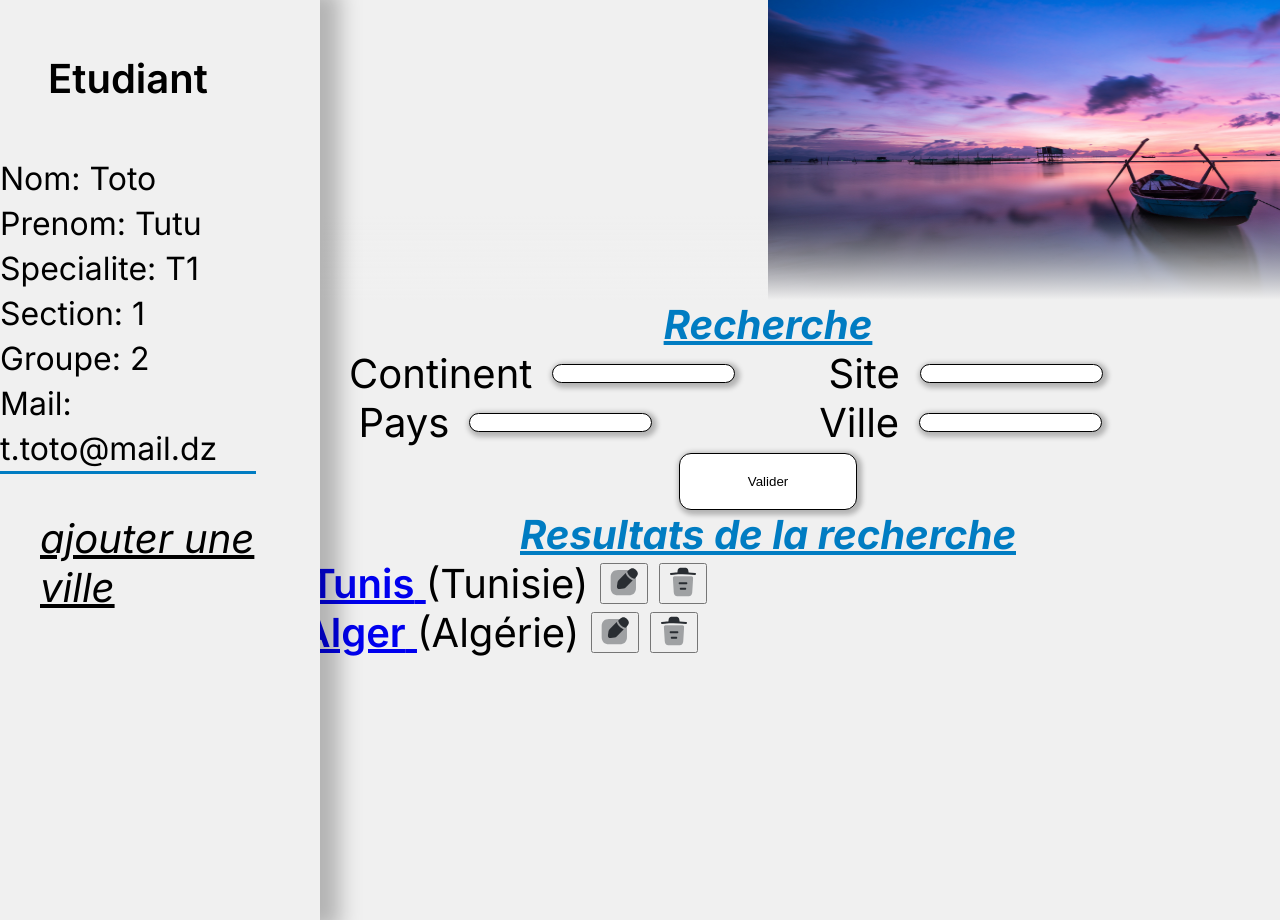
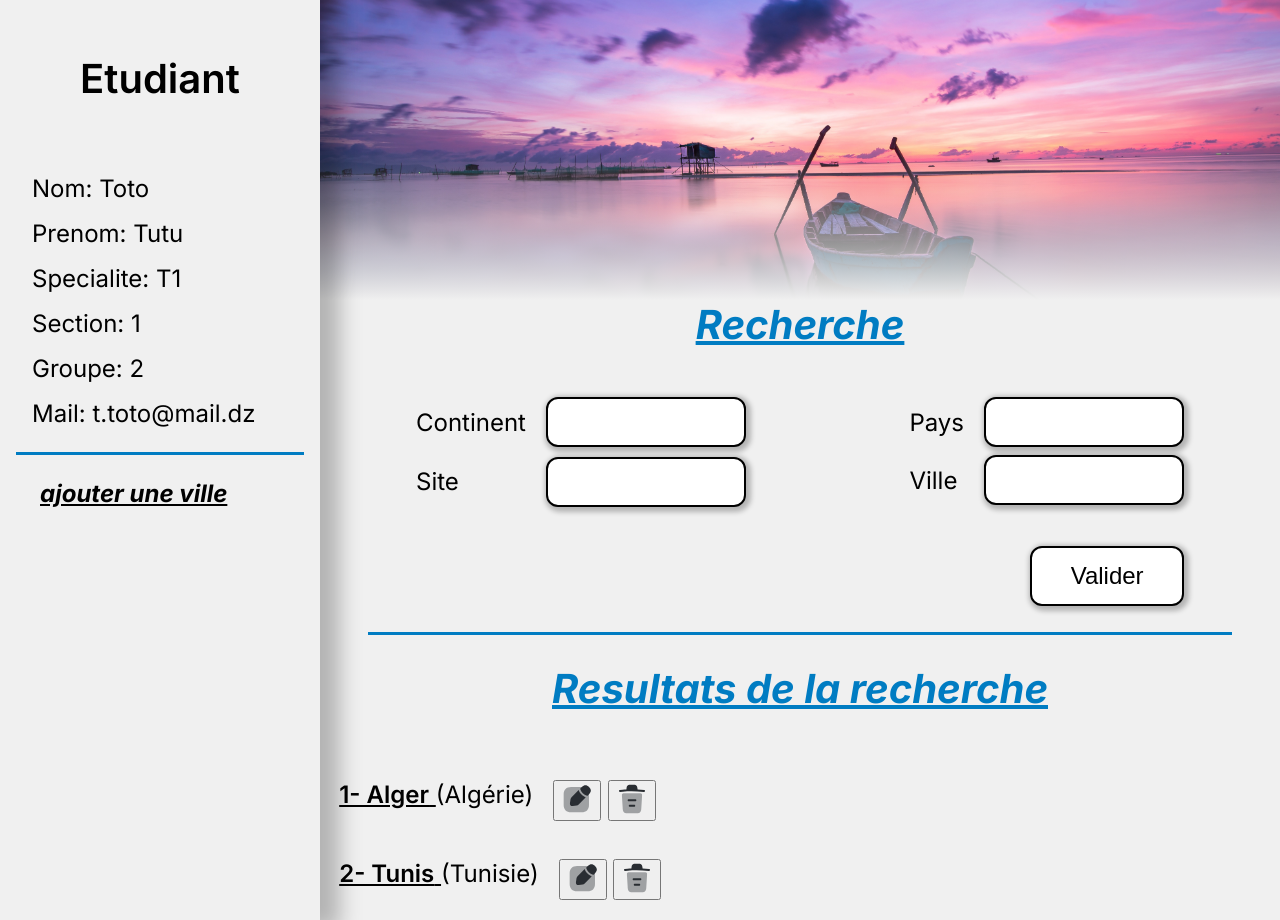
Before and after one commit to RMehdid/TravelMe, a PHP site: page / in a window 1280 px wide. Run offline with PHP 8.4, Linux system fonts and the light colour scheme.

Commit message:
fixed ui layout and finished working on user interface

```diff
--- a/global.css
+++ b/global.css
@@ -9,8 +9,9 @@ body {
     --font-inherit: inherit;
 
     /* font sizes */
-    --font-size-13xl: 32px;
-    --font-size-21xl: 40px;
+    --font-size-24l: 24px;
+    --font-size-32l: 32px;
+    --font-size-40l: 40px;
 
     /* Colors */
     --color-whitesmoke: #f0f0f0;
--- a/index.html
+++ b/index.html
@@ -14,36 +14,40 @@
   <body>
     <div class="webpage">
       <div class="main-content">
-        <div class="image-header">
-          <img class="image" alt="" src="./assets/sunrise-1014712.jpg" />
-
-          <div class="linear-effect"></div>
-        </div>
-
+        <div class="main-title"></div>
         <a class="search-div-title" href="http://www.google.com" target="_blank"
           >Recherche</a
         >
 
         <div class="search-fields">
+          <div class="upper-cells">
             <div class="search-cell">
               <div class="cell-title">Continent</div>
               <input type="text" class="text-field" />
             </div>
+
+
             <div class="search-cell">
               <div class="cell-title">Site</div>
               <input type="text" class="text-field" />
             </div>
+         </div>
+         <div class="lower-cells">
             <div class="search-cell">
               <div class="cell-title">Pays</div>
               <input type="text" class="text-field" />
             </div>
+
             <div class="search-cell">
               <div class="cell-title">Ville</div>
               <input type="text" class="text-field" />
             </div>
           </div>
+        </div>
 
         <button class="validate-button">Valider</button>
+
+        <div class="main-line-div"></div>
 
         <a
           class="search-result-div-title"
@@ -55,22 +59,42 @@
           <div class="search-result">
             <span class="search-element">
               <a href="http://www.google.com" target="_blank">
+                <span style="font-weight: 700">1- Alger</span>
+              </a>
+              <span> (Algérie)</span>
+            </span>
+            <div class="result-icons">
+              <button>
+                <img class="edit-icon" alt="edit" src="./assets/svg/edit.svg" />
+              </button>
+              <button>
+                <img
+                  class="trash-icon"
+                  alt="delete"
+                  src="./assets/svg/trash.svg"
+                />
+              </button>
+            </div>
+          </div>
+          <div class="search-result">
+            <span class="search-element">
+              <a href="http://www.google.com" target="_blank">
                 <span style="font-weight: 700">2- Tunis</span>
               </a>
               <span> (Tunisie)</span>
             </span>
-            <Button><img class="edit-icon" alt="edit" src="./assets/svg/edit.svg" /></Button>
-            <Button><img class="trash-icon" alt="delete" src="./assets/svg/trash.svg" /></Button>
+            <div class="result-icons">
+              <button>
+                <img class="edit-icon" alt="edit" src="./assets/svg/edit.svg" />
+              </button>
+              <button>
+                <img
+                  class="trash-icon"
+                  alt="delete"
+                  src="./assets/svg/trash.svg"
+                />
+              </button>
             </div>
-          <div class="search-result">
-            <span class="search-element">
-              <a href="http://www.google.com" target="_blank">
-                <span style="font-weight: 700">1- Alger</span>
-              </a>
-              <span> (Algérie)</span>
-            </span>
-            <Button><img class="edit-icon" alt="edit" src="./assets/svg/edit.svg" /></Button>
-            <Button><img class="trash-icon" alt="delete" src="./assets/svg/trash.svg" /></Button>
           </div>
         </div>
       </div>
@@ -85,7 +109,7 @@
           <p class="user-info">Groupe: 2</p>
           <p class="user-info">Mail: t.toto@mail.dz</p>
         </div>
-        <div class="line-div"></div>
+        <div class="nav-line-div"></div>
         <a class="add-city" href="http://www.google.com" target="_blank">
           <ul>
             ajouter une ville
--- a/style.css
+++ b/style.css
@@ -5,9 +5,123 @@
     height: 100vh;
     overflow: hidden;
     text-align: center;
-    font-size: var(--font-size-21xl);
+    font-size: var(--font-size-40l);
     color: var(--color-black);
     font-family: var(--font-inter);
+}
+
+.main-content {
+    width: 75%;
+    float: right;
+    height: 100vh;
+    overflow-x: scroll;
+}
+
+.main-title {
+
+    background-image:
+        linear-gradient(180deg, rgba(255, 255, 255, 0) 50%, #f0f0f0),
+        url('assets/sunrise-1014712.jpg');
+    background-position: center;
+    height: 300px;
+    background-size: cover;
+    color: white;
+}
+
+.search-div-title {
+    text-decoration: underline;
+    display: flex;
+    font-style: italic;
+    font-weight: 700;
+    color: var(--color-steelblue);
+    align-items: center;
+    justify-content: center;
+    margin-bottom: 5%;
+}
+
+.search-cell {
+    flex-basis: 35%;
+    display: flex;
+    justify-content: space-between;
+    gap: 20px;
+    font-size: var(--font-size-24l);
+    align-items: center;
+    margin-bottom: 3%;
+}
+
+.text-field {
+    height: 50px;
+    width: 200px;
+    border-radius: var(--br-xs);
+    background-color: var(--color-white);
+    box-shadow: 2px 2px 5px 3px rgba(0, 0, 0, 0.25);
+    border: 2px solid var(--color-black);
+    box-sizing: border-box;
+}
+
+.search-fields {
+    justify-content: space-between;
+    display: flex;
+    margin: 0 10%;
+}
+
+.validate-button {
+    position: relative;
+    padding: 1.5% 4%;
+    font-size: var(--font-size-24l);
+    border-radius: var(--br-xs);
+    background-color: var(--color-white);
+    box-shadow: 2px 2px 5px 3px rgba(0, 0, 0, 0.25);
+    border: 2px solid var(--color-black);
+    box-sizing: border-box;
+    float: right;
+    margin: 3% 10%;
+}
+
+.main-line-div {
+    display: block;
+    width: 90%;
+    margin: 12% auto 3% auto;
+}
+
+.search-result-div-title {
+    text-decoration: underline;
+    display: flex;
+    font-style: italic;
+    font-weight: 700;
+    color: var(--color-steelblue);
+    justify-content: center;
+    margin: 0 0 5% 0;
+}
+
+.search-results {
+    align-items: flex-start;
+    position: relative;
+    display: flex;
+    flex-direction: column;
+}
+
+.search-element {
+    margin-right: 20px;
+}
+
+.search-result {
+    font-size: var(--font-size-24l);
+    font-family: var(--font-inter);
+    display: flex;
+    justify-content: space-between;
+    margin: 2%;
+}
+
+a {
+    color: #000;
+}
+
+.edit-icon,
+.trash-icon {
+    position: relative;
+    width: 32px;
+    height: 32px;
 }
 
 .navbar {
@@ -23,101 +137,6 @@
     background-color: var(--color-whitesmoke);
     box-shadow: 10px 0 20px 10px rgba(0, 0, 0, 0.25);
     height: 100vh;
-}
-
-.image {
-    position: absolute;
-    width: 70%;
-    height: 100%;
-}
-
-.linear-effect {
-    background: linear-gradient(180deg, rgba(255, 255, 255, 0) 71.35%, #f0f0f0);
-}
-
-.linear-effect,
-.image-header {
-    position: relative;
-    height: 300px;
-}
-
-.cell-title {
-    text-align: center;
-}
-
-.search-cell {
-    flex-basis: 35%;
-    display: flex;
-    gap: 20px;
-    align-items: center;
-}
-
-.text-field {
-    border-radius: var(--br-xs);
-    background-color: var(--color-white);
-    box-shadow: 2px 2px 5px 3px rgba(0, 0, 0, 0.25);
-    border: 1px solid var(--color-black);
-    box-sizing: border-box;
-}
-
-.search-fields {
-    justify-content: space-evenly;
-    display: flex;
-    flex-wrap: wrap;
-}
-
-.search-div-title {
-    text-decoration: underline;
-    display: flex;
-    font-style: italic;
-    font-weight: 700;
-    color: var(--color-steelblue);
-    align-items: center;
-    justify-content: center;
-}
-.search-result-div-title {
-    text-decoration: underline;
-    display: flex;
-    font-style: italic;
-    font-weight: 700;
-    color: var(--color-steelblue);
-    align-items: center;
-    justify-content: center;
-}
-
-.validate-button {
-    position: relative;
-    border-radius: var(--br-xs);
-    background-color: var(--color-white);
-    box-shadow: 2px 2px 5px 3px rgba(0, 0, 0, 0.25);
-    border: 1px solid var(--color-black);
-    box-sizing: border-box;
-    width: 178px;
-    height: 57px;
-}
-
-.search-results {
-    align-items: flex-start;
-    position: relative;
-    display: flex;
-    flex-direction: column;
-}
-
-.search-result {
-    font-family: var(--font-inter);
-}
-
-.edit-icon,
-.trash-icon {
-    position: relative;
-    width: 32px;
-    height: 32px;
-}
-
-.main-content {
-    width: 80%;
-    float: right;
-    overflow: auto;
 }
 
 .user {
@@ -136,21 +155,28 @@
 
 .user-infos {
     position: relative;
-    font-size: var(--font-size-13xl);
+    font-size: var(--font-size-24l);
     line-height: 45px;
+    margin: 10px 10% 10px 10%;
 }
 
-.line-div {
+.nav-line-div, .main-line-div {
     position: relative;
     border-top: 3px solid var(--color-steelblue);
     box-sizing: border-box;
-    width: 80%;
+
     height: 3px;
+}
+
+.nav-line-div {
+    display: block;
+    margin: 5%;
 }
 
 .add-city {
     position: relative;
-    font-size: var(--font-inherit);
+    font-size: var(--font-size-24l);
+    font-weight: 600;
     text-decoration: underline;
     font-style: italic;
     font-family: var(--font-inherit);
```
Lines whose indentation alone changed are shown as unchanged.
